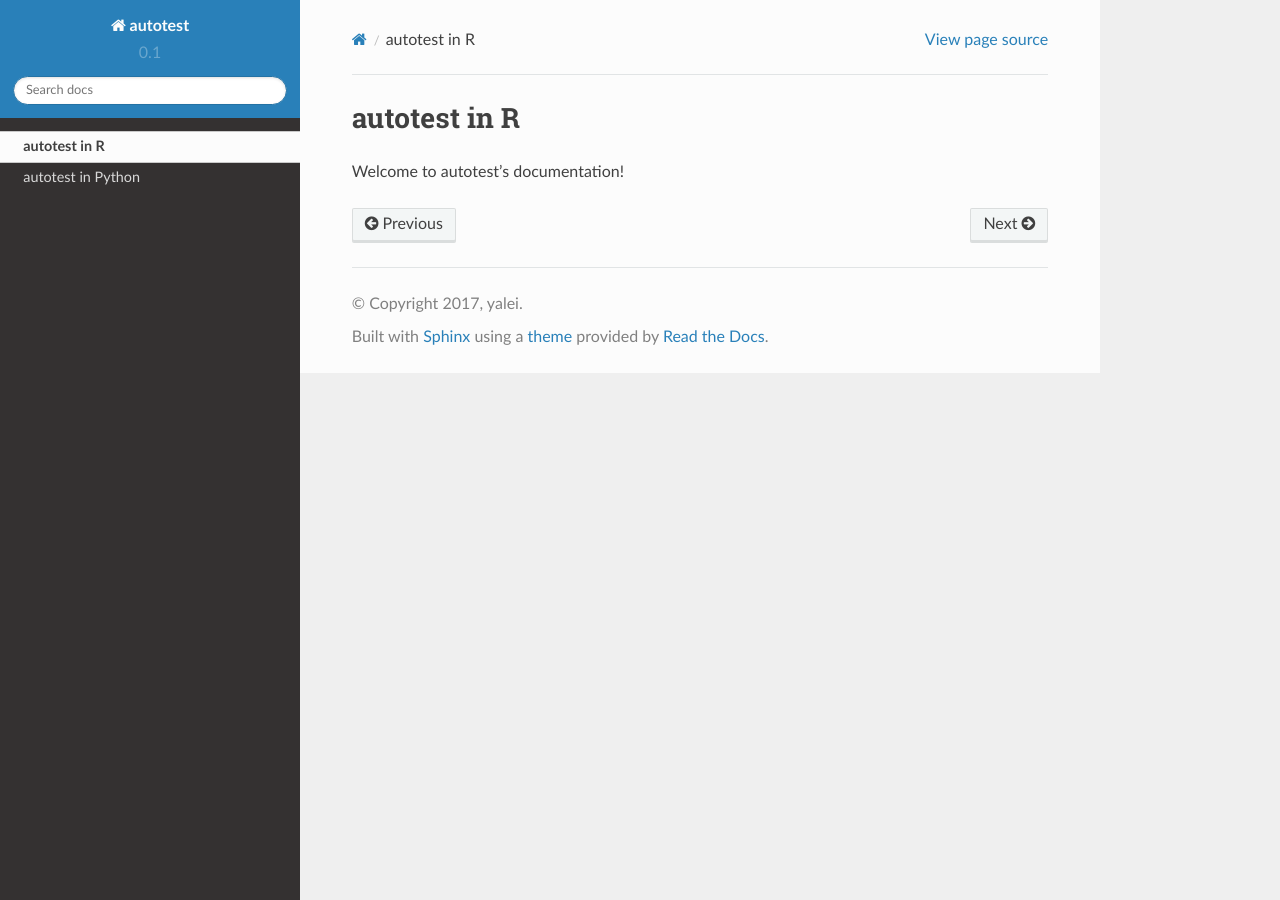
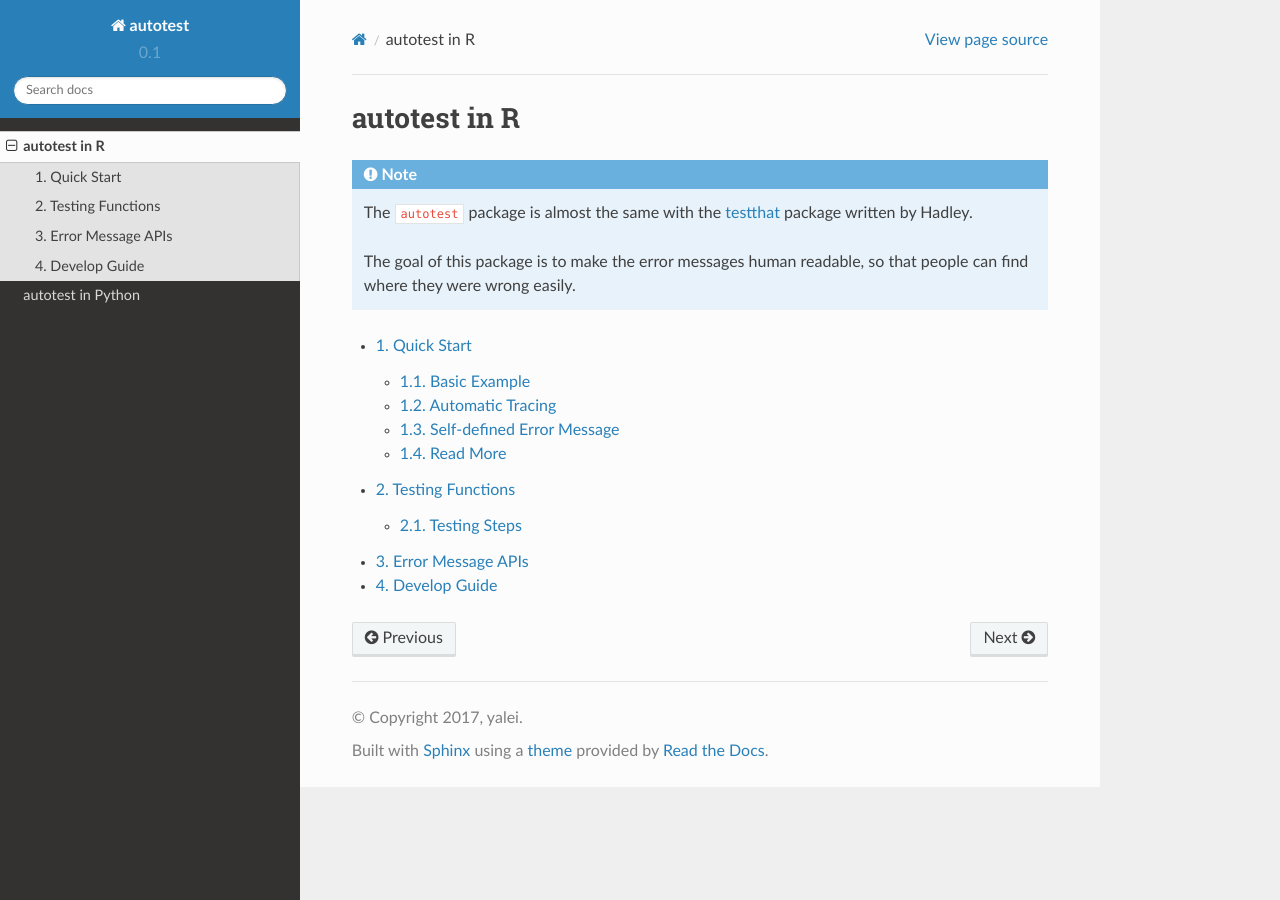
Before and after one commit to badbye/autotest-docs, a Sphinx documentation site: the page built from source/R/index.rst, in a window 1280 px wide. Built offline with Sphinx 7.4.7 and the Read the Docs theme 2.0.0, drawn with Linux system fonts in a browser that asks for light colours.

Commit message:
R: quickstart

```diff
--- /dev/null
+++ b/source/Python/1-quickstart.rst
@@ -0,0 +1,5 @@
+=================
+Quick Start
+=================
+
+Learn how to write test code in 10 minutes.
--- /dev/null
+++ b/source/Python/2-test_functions.rst
@@ -0,0 +1,5 @@
+=================
+Assert Functions
+=================
+
+This part will introduce the testing functions, mainly `assertEqual`.
--- /dev/null
+++ b/source/Python/3-error_message.rst
@@ -0,0 +1,3 @@
+==================
+Error Message APIs
+==================
--- /dev/null
+++ b/source/R/2-expect_functions.rst
@@ -0,0 +1,9 @@
+=================
+Testing Functions
+=================
+
+This part will introduce the testing functions, mainly `expect_equal`.
+
+
+Testing Steps
+-----------------
--- /dev/null
+++ b/source/R/3-error_message.rst
@@ -0,0 +1,7 @@
+==================
+Error Message APIs
+==================
+
+
+There are four APIs for inserting sef-defined messages in this packages:
+`registerPreMsg`, `registerPostMsg`, `addPreMsg` and `addPostMsg`.
--- a/source/R/index.rst
+++ b/source/R/index.rst
@@ -1,4 +1,17 @@
 autotest in R
-====================================
+==============
 
-Welcome to autotest's documentation!
+.. note::
+
+    The ``autotest`` package is almost the same with the `testthat <https://github.com/hadley/testthat>`_ package written by Hadley.
+
+    The goal of this package is to make the error messages human readable, so that people can find where they were wrong easily.
+
+.. toctree::
+    :maxdepth: 2
+    :numbered: 2
+
+    1-quickstart
+    2-expect_functions
+    3-error_message
+    4-develop
```
Also changed, not shown: source/Python/4-develop.rst (added, +7 -0 lines), source/Python/index.rst (+13 -1 lines), source/R/1-quickstart.rst (added, +157 -0 lines), source/R/4-develop.rst (added, +7 -0 lines), 5 other files.
